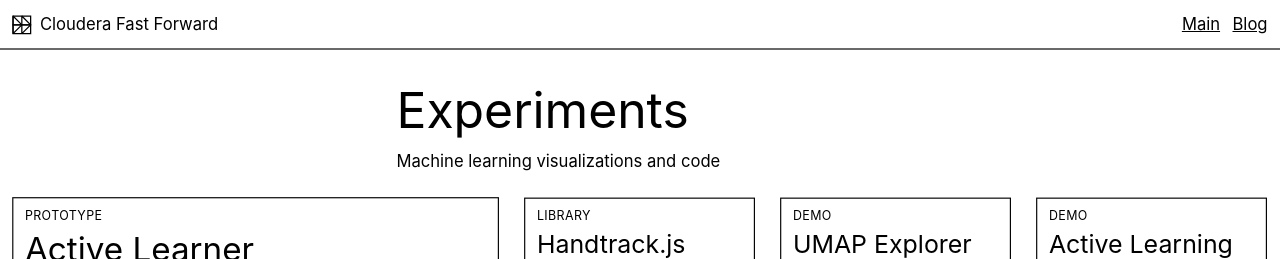
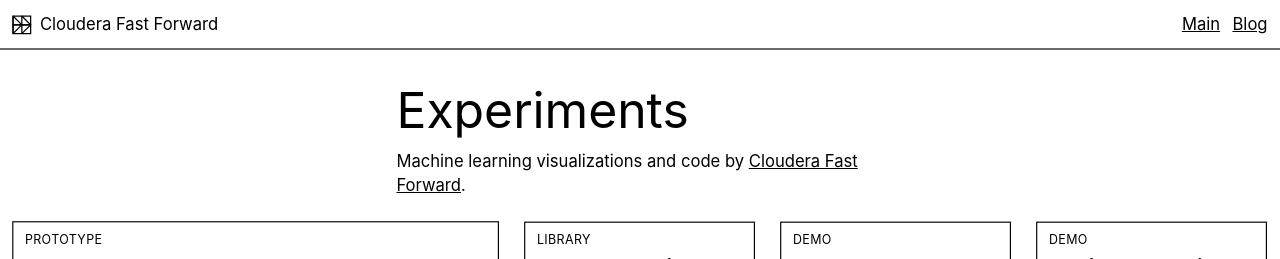
Before and after one commit to GrantCuster/writing, a Next.js app: page / in a window 1280 px wide. Shown: the top 259 px of the page. Built offline with nearby package versions, Linux system fonts and the light colour scheme; a web font is replaced by a local one.

Commit message:
exp and copy tweaks

```diff
--- a/pages/index.js
+++ b/pages/index.js
@@ -98,7 +98,7 @@ class Index extends React.Component {
     let target_height = grem * 12
     let sized_experiments = experiments.map(e => {
       let w = Math.round(column_width * 2 - spacer)
-      let h = Math.round(target_height)
+      let h = target_height
       if (e.featured === true) {
         return {
           width: Math.min(w * 2 + spacer, ww - spacer),
@@ -190,6 +190,7 @@ class Index extends React.Component {
           }
           body {
             margin: 0;
+            overflow-x: hidden;
           }
           a {
             color: inherit;
@@ -350,7 +351,11 @@ class Index extends React.Component {
                 ...fs_normal,
               }}
             >
-              Machine learning visualizations and code
+              Machine learning visualizations and code by{' '}
+              <a href="https://www.cloudera.com/products/fast-forward-labs-research.html">
+                Cloudera Fast Forward
+              </a>
+              .
             </div>
 
             <div
--- a/parts/Item.js
+++ b/parts/Item.js
@@ -177,7 +177,6 @@ class Item extends React.Component {
                 </div>
               </div>
             </div>
-            <Hd style={{ display: 'none' }} width={b.width} align="t" />
           </div>
         </div>
         <Rect
```
